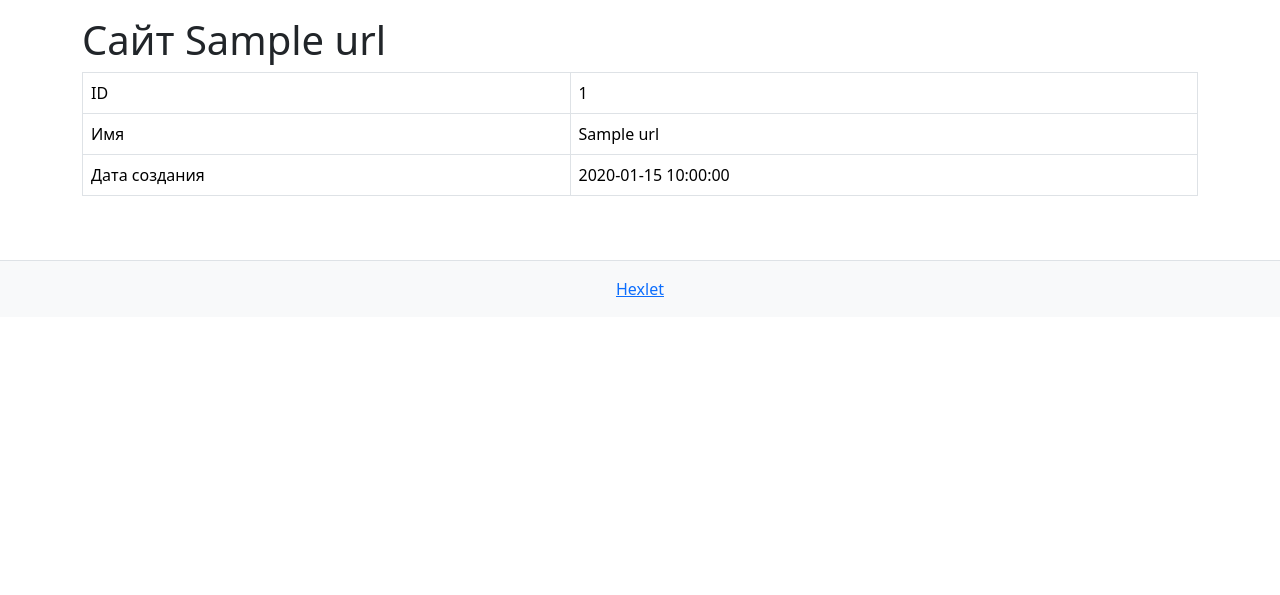
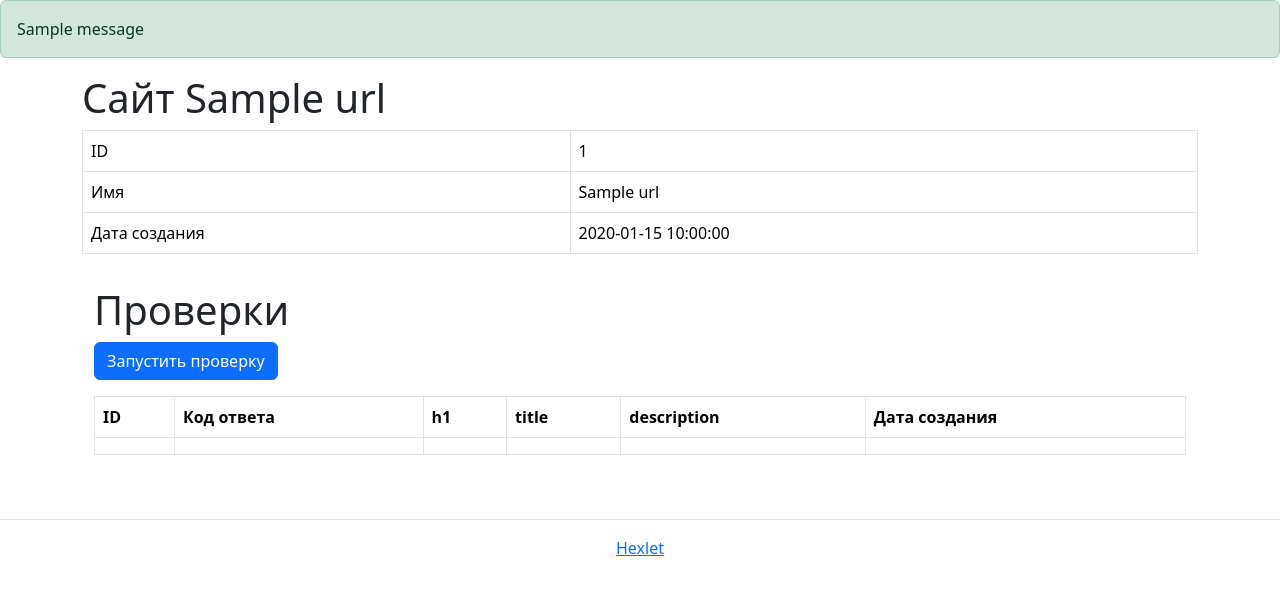
Before and after one commit to marentsov/python-project-83, a Flask app: page /urls/1 in a window 1280 px wide. Shown: the part 56-651 px from the top of the page. Run offline with Flask 3, Linux system fonts and the light colour scheme; one stand-in notice (Sample message) is shown; a database or web service that is not in the repository returns one stand-in record (values such as "Sample title"); lists and menus that the app fills with data are empty; some libraries are stand-ins or nearby versions.

Commit message:
add new logic for flash, update url.html

```diff
--- a/database.sql
+++ b/database.sql
@@ -3,3 +3,13 @@ CREATE TABLE IF NOT EXISTS urls (
         name VARCHAR(255) UNIQUE NOT NULL,
         created_at DATE DEFAULT CURRENT_TIMESTAMP
 );
+
+CREATE TABLE IF NOT EXISTS url_checks (
+        id BIGINT PRIMARY KEY GENERATED ALWAYS AS IDENTITY,
+        url_id BIGINT REFERENCES urls (id) NOT NULL,
+        status_code BIGINT,
+        h1 VARCHAR(255),
+        title VARCHAR(255),
+        description VARCHAR(255),
+        created_at DATE DEFAULT CURRENT_TIMESTAMP
+);
--- a/page_analyzer/templates/footer.html
+++ b/page_analyzer/templates/footer.html
@@ -1,4 +1,4 @@
-<footer class="bg-body-tertiary border-top py-3 mt-5 flex-shrink-0">
+<footer class="border-top py-3 mt-5 flex-shrink-0">
   <div class="container-lg">
     <div class="text-center">
       <a href="https://ru.hexlet.io/" target="_blank">Hexlet</a>
--- a/page_analyzer/templates/url.html
+++ b/page_analyzer/templates/url.html
@@ -1,5 +1,8 @@
 {% extends 'base.html' %}
 {% block content %}
+{% for cat, msg in get_flashed_messages(with_categories=true) %}
+<div class="alert alert-{{ cat }}" role="alert">{{msg}}</div>
+{% endfor %}
 <main class="flex-grow-1">
     <div class="container-lg mt-3">
     <h1>Сайт {{ url_info.name }}</h1>
@@ -21,6 +24,35 @@
     </tbody>
 </table>
 </div>
-    </div>
+        <div class="container-lg mt-3">
+    <h1 class="mt-3 mb-2">Проверки</h1>
+            <form method="post" action="/urls/">
+    <input type="submit" class="btn btn-primary" value="Запустить проверку">
+    </form>
+<div class="table-responsive mt-3 mb-3">
+    <table class="table table-bordered table-hover text-nowrap" data-test="url">
+        <thead>
+        <tr>
+            <th>ID</th>
+            <th>Код ответа</th>
+            <th>h1</th>
+            <th>title</th>
+            <th>description</th>
+            <th>Дата создания</th>
+        </tr>
+        </thead>
+    <tbody>
+    <tr>
+        <td></td>
+        <td></td>
+        <td></td>
+        <td></td>
+        <td></td>
+        <td></td>
+    </tr>
+    </tbody>
+</table>
+</div>
+
 </main>
 {% endblock %}
```
